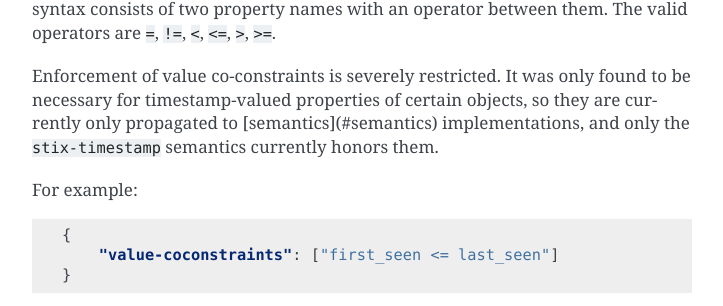
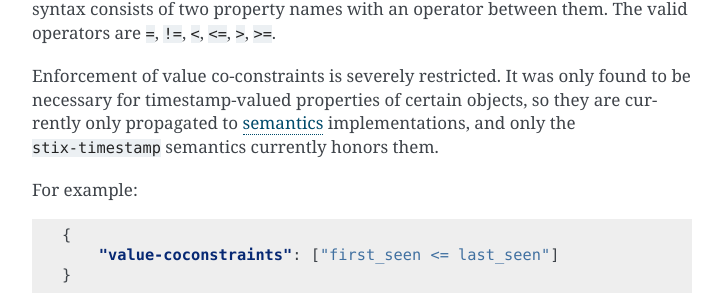
Before and after one commit to oasis-open/cti-stix-generator, a Sphinx documentation site: the page built from docs/object_generator.rst, in a window 1280 px wide and 900 px high, scrolled down 4881 px. Shown: the part 196-502 px from the top of the window, without its empty margins (388-1111 px from the left). Built offline with Sphinx 7.4.7, drawn with Linux system fonts in a browser that asks for light colours.

Commit message:
Made some rst fixes, to fix some minor format issues with the documentation.

```diff
--- a/docs/language.rst
+++ b/docs/language.rst
@@ -268,6 +268,7 @@
 architecture.
 
 The library is composed of two components:
+
 1. A language "processor"
 2. An object generator
 
--- a/docs/object_generator.rst
+++ b/docs/object_generator.rst
@@ -259,7 +259,7 @@
 
 Enforcement of value co-constraints is severely restricted.  It was only found
 to be necessary for timestamp-valued properties of certain objects, so they
-are currently only propagated to [semantics](#semantics) implementations, and
+are currently only propagated to `semantics <#semantics>`__ implementations, and
 only the ``stix-timestamp`` semantics currently honors them.
 
 For example:
@@ -333,7 +333,7 @@
 The essential construct of a symmetric presence co-constraint is the property
 group.  One then assigns a constraint type to the group, of which three are
 supported: ``one``, ``all``, and ``at-least-one``.  In addition, the
-``required`` and `optional` properties of object specifications are enhanced to
+``required`` and ``optional`` properties of object specifications are enhanced to
 support listing these groups, in addition to ordinary properties.
 
 Putting the co-constraint type and optionality together, one can obtain a
```
